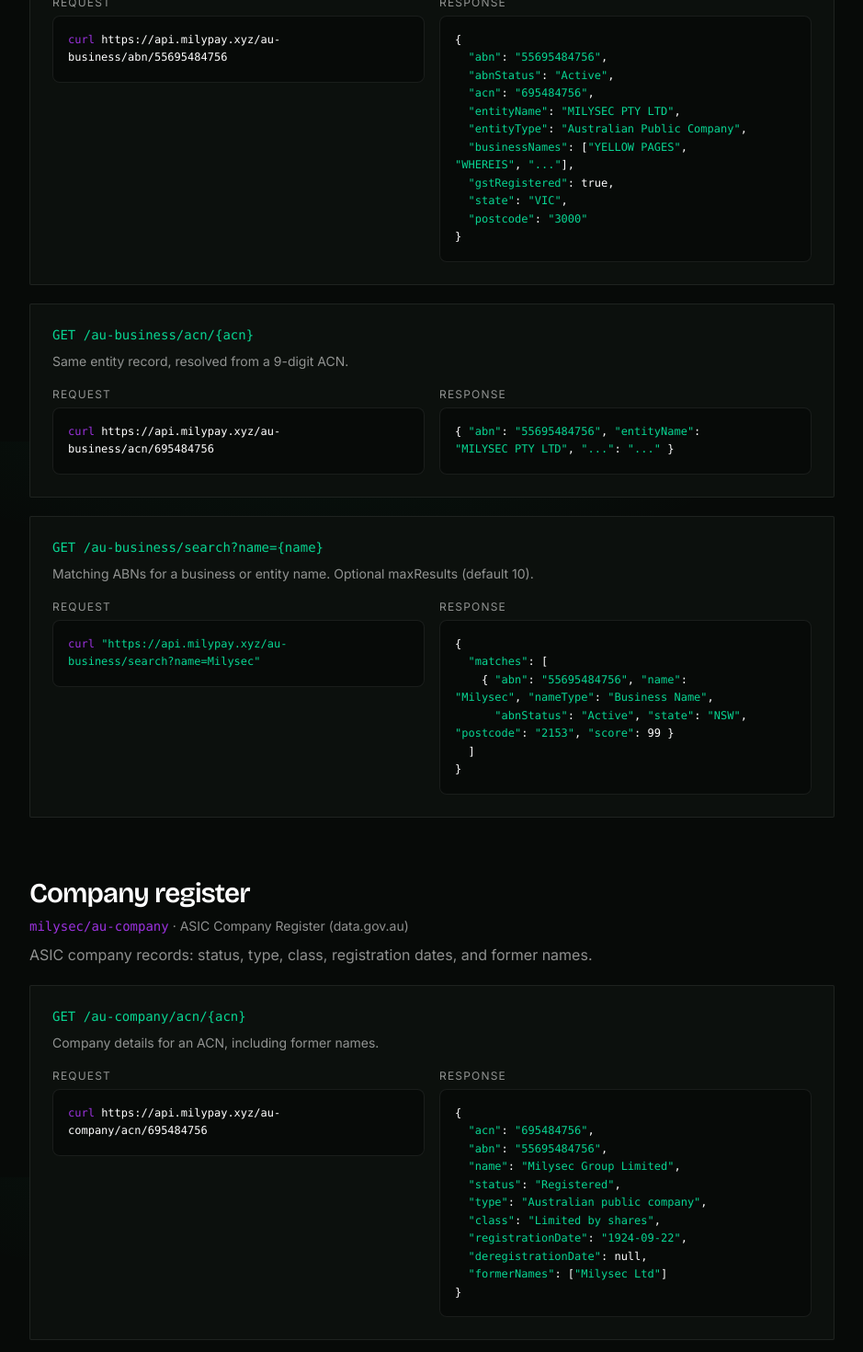
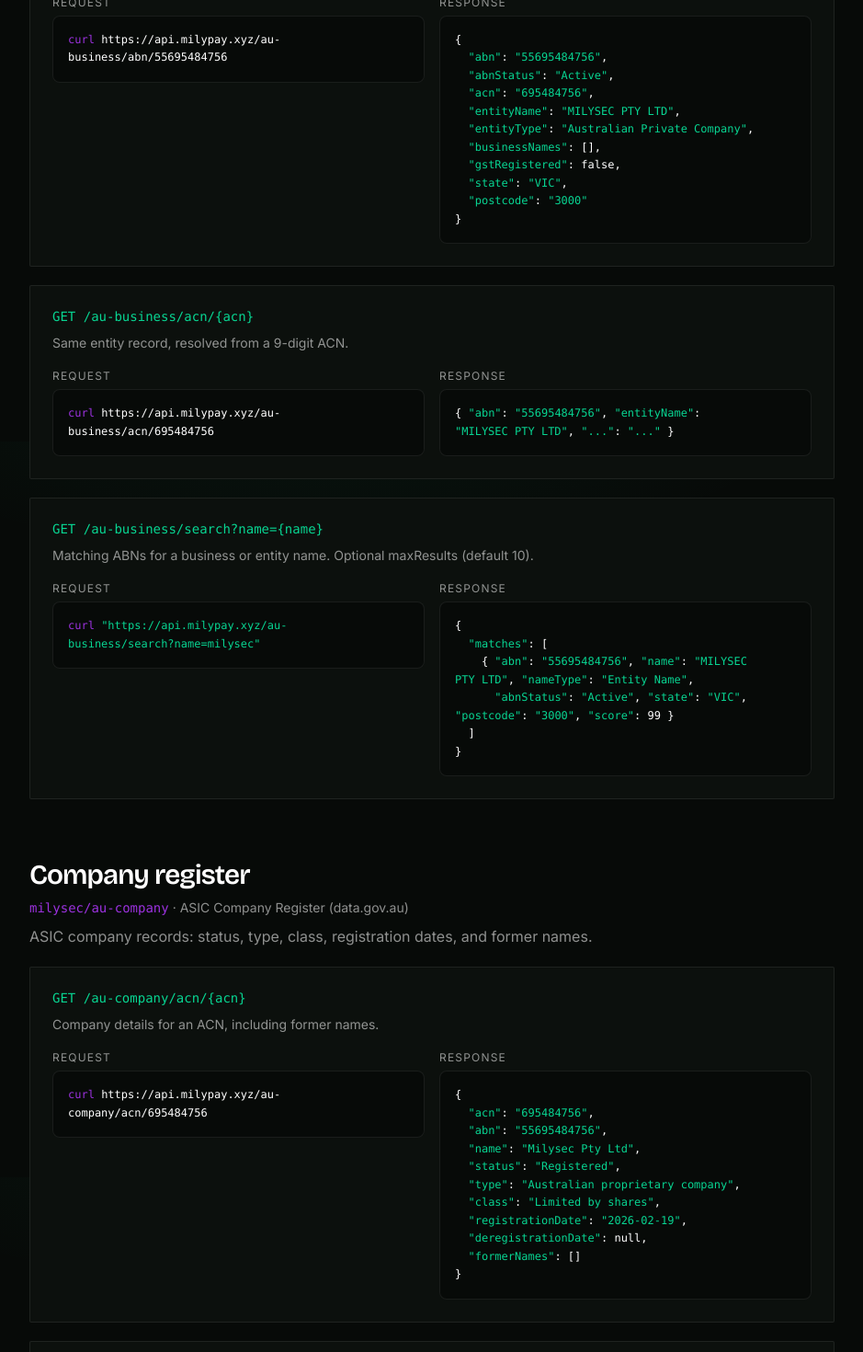
Before and after one commit to milysecond/milypay, a Next.js app: page /docs in a window 1280 px wide. Shown: the part 1120-2590 px from the top of the page at 92% size, without its empty margins (284-1223 px from the left). Built offline with nearby package versions, Linux system fonts and the light colour scheme.

Commit message:
fix: use Milysec Pty Ltd as the only real company in docs, demos and examples (#42)

```diff
--- a/src/app/abn-lookup-api/page.tsx
+++ b/src/app/abn-lookup-api/page.tsx
@@ -15,10 +15,10 @@ const props = {
   "abn": "55695484756",
   "abnStatus": "Active",
   "entityName": "MILYSEC PTY LTD",
-  "entityType": "Commonwealth Government Entity",
-  "gstRegistered": true,
-  "state": "NSW",
-  "postcode": "2640"
+  "entityType": "Australian Private Company",
+  "gstRegistered": false,
+  "state": "VIC",
+  "postcode": "3000"
 }`,
   related: [
     { href: "/asic-company-api", label: "ASIC company API" },
--- a/src/app/asic-company-api/page.tsx
+++ b/src/app/asic-company-api/page.tsx
@@ -13,7 +13,7 @@ const props = {
   source: "ASIC open data (extract is official product, not free gov JSON)",
   sample: `{
   "acn": "695484756",
-  "name": "Milysec GROUP LIMITED",
+  "name": "MILYSEC PTY LTD",
   "status": "Registered"
 }`,
   related: [
--- a/src/app/demo/CompanyDemo.tsx
+++ b/src/app/demo/CompanyDemo.tsx
@@ -76,7 +76,7 @@ function digitsOnly(s: string): string {
 export default function CompanyDemo({ initialAcn }: { initialAcn?: string | null }) {
   const seed = initialAcn ? digitsOnly(initialAcn) : "";
   const [mode, setMode] = useState<Mode>(seed ? "acn" : "name");
-  const [query, setQuery] = useState(seed || "Milysec group");
+  const [query, setQuery] = useState(seed || "milysec");
   const [loading, setLoading] = useState(false);
   const [error, setError] = useState<string | null>(null);
   const [company, setCompany] = useState<Company | null>(null);
@@ -197,7 +197,7 @@ export default function CompanyDemo({ initialAcn }: { initialAcn?: string | null
           <input
             value={query}
             onChange={(e) => setQuery(e.target.value)}
-            placeholder={mode === "acn" ? "e.g. 695484756" : "e.g. Milysec Group"}
+            placeholder={mode === "acn" ? "e.g. 695484756" : "e.g. Milysec"}
             className="w-full rounded-md border border-border-brand bg-card px-5 py-3 pr-11 text-fg outline-none placeholder:text-muted/50 focus:border-brand-green focus-visible:ring-2 focus-visible:ring-brand-green/30"
           />
           {query && (
--- a/src/app/demo/DemoClient.tsx
+++ b/src/app/demo/DemoClient.tsx
@@ -35,9 +35,8 @@ const MODES: { key: Mode; label: string; placeholder: string }[] = [
 ];
 
 const EXAMPLES: { label: string; mode: Mode; q: string }[] = [
-  { label: "Milysec", mode: "abn", q: "55695484756" },
-  { label: "Milysec", mode: "abn", q: "55695484756" },
-  { label: "ATO", mode: "abn", q: "55695484756" },
+  { label: "Milysec ABN", mode: "abn", q: "55695484756" },
+  { label: "Milysec ACN", mode: "acn", q: "695484756" },
   { label: 'Search "milysec"', mode: "name", q: "milysec" },
 ];
 
--- a/src/app/docs/page.tsx
+++ b/src/app/docs/page.tsx
@@ -49,9 +49,9 @@ const SECTIONS: Section[] = [
   "abnStatus": "Active",
   "acn": "695484756",
   "entityName": "MILYSEC PTY LTD",
-  "entityType": "Australian Public Company",
-  "businessNames": ["YELLOW PAGES", "WHEREIS", "..."],
-  "gstRegistered": true,
+  "entityType": "Australian Private Company",
+  "businessNames": [],
+  "gstRegistered": false,
   "state": "VIC",
   "postcode": "3000"
 }`,
@@ -65,11 +65,11 @@ const SECTIONS: Section[] = [
       {
         path: "GET /au-business/search?name={name}",
         desc: "Matching ABNs for a business or entity name. Optional maxResults (default 10).",
-        example: 'curl "https://api.milypay.xyz/au-business/search?name=Milysec"',
+        example: 'curl "https://api.milypay.xyz/au-business/search?name=milysec"',
         response: `{
   "matches": [
-    { "abn": "55695484756", "name": "Milysec", "nameType": "Business Name",
-      "abnStatus": "Active", "state": "NSW", "postcode": "2153", "score": 99 }
+    { "abn": "55695484756", "name": "MILYSEC PTY LTD", "nameType": "Entity Name",
+      "abnStatus": "Active", "state": "VIC", "postcode": "3000", "score": 99 }
   ]
 }`,
       },
@@ -89,13 +89,13 @@ const SECTIONS: Section[] = [
         response: `{
   "acn": "695484756",
   "abn": "55695484756",
-  "name": "Milysec Group Limited",
+  "name": "Milysec Pty Ltd",
   "status": "Registered",
-  "type": "Australian public company",
+  "type": "Australian proprietary company",
   "class": "Limited by shares",
-  "registrationDate": "1924-09-22",
+  "registrationDate": "2026-02-19",
   "deregistrationDate": null,
-  "formerNames": ["Milysec Ltd"]
+  "formerNames": []
 }`,
       },
       {
@@ -463,7 +463,7 @@ const SECTIONS: Section[] = [
         path: "GET /au-phone?number={e164}",
         desc: "Line intel. AU 04… accepted. URL-encode + as %2B.",
         example: 'curl "https://api.milypay.xyz/au-phone?number=%2B61412345678"',
-        response: `{ "valid": true, "e164": "+61412345678", "countryCode": "AU", "lineType": "mobile", "carrierName": "Milysec…", "note": "Line intelligence only…" }`,
+        response: `{ "valid": true, "e164": "+61412345678", "countryCode": "AU", "lineType": "mobile", "carrierName": "Example Carrier", "note": "Line intelligence only…" }`,
       },
       {
         path: "GET /au-phone/{e164}",
--- a/src/app/page.tsx
+++ b/src/app/page.tsx
@@ -310,10 +310,10 @@ function PaymentMock() {
             <pre className="mt-2 whitespace-pre-wrap text-fg">{`{
   "abn": "55695484756",
   "entityName": "MILYSEC PTY LTD",
-  "entityType": "Commonwealth Government Entity",
+  "entityType": "Australian Private Company",
   "abnStatus": "Active",
-  "state": "NSW",
-  "postcode": "2640"
+  "state": "VIC",
+  "postcode": "3000"
 }`}</pre>
           </div>
         </div>
@@ -677,10 +677,10 @@ export default function Home() {
 {
   "abn": "55695484756",
   "entityName": "MILYSEC PTY LTD",
-  "entityType": "Commonwealth Government Entity",
+  "entityType": "Australian Private Company",
   "abnStatus": "Active",
-  "state": "NSW",
-  "postcode": "2640"
+  "state": "VIC",
+  "postcode": "3000"
 }
 
 `}<span className="text-muted"># paid agents: https://api.milypay.xyz/au-business/abn/55695484756 → 402</span>{``}
```
Also changed, not shown: public/llms-full.txt, 1 other file (tests, documents, lock files or other folders).
